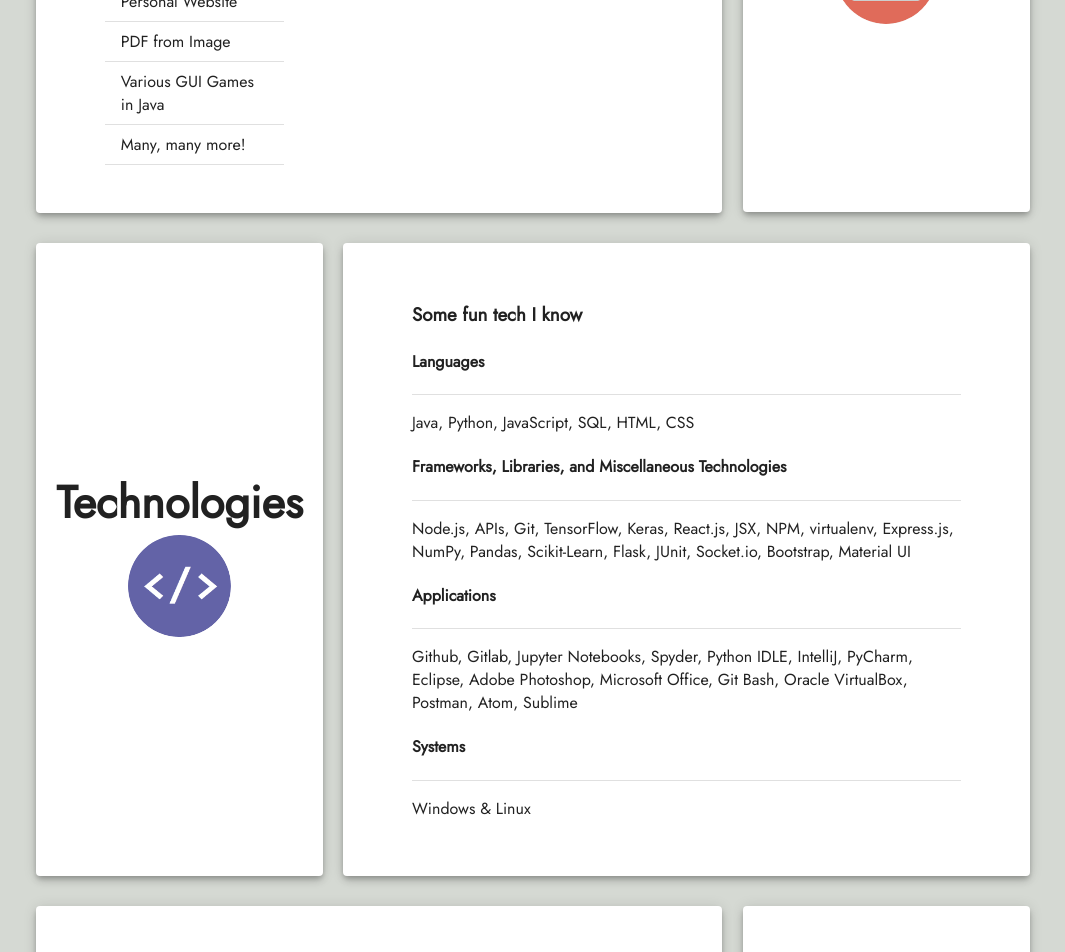
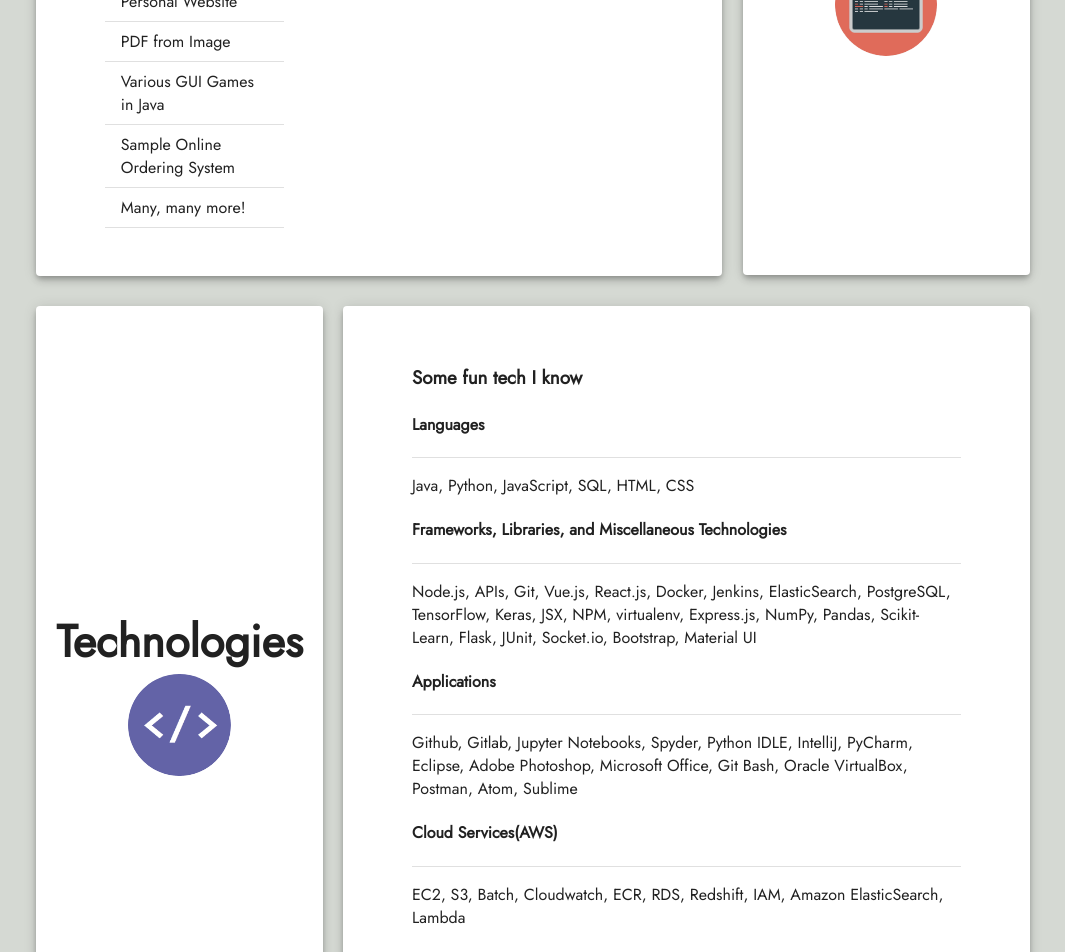
Before and after one commit to jack-denson/personal-site, a React (Create React App) app: page / in a window 1280 px wide. Shown: the part 980-1932 px from the top of the page, without its empty margins (102-1167 px from the left). Built offline with nearby package versions, Linux system fonts and the light colour scheme.

Commit message:
Added some newer qualifications

```diff
--- a/src/App.js
+++ b/src/App.js
@@ -42,10 +42,13 @@
       <p>Java, Python, JavaScript, SQL, HTML, CSS</p>
       <h4>Frameworks, Libraries, and Miscellaneous Technologies</h4>
       <Divider />
-      <p>Node.js, APIs, Git, TensorFlow, Keras, React.js, JSX, NPM, virtualenv, Express.js, NumPy, Pandas, Scikit-Learn, Flask, JUnit, Socket.io, Bootstrap, Material UI</p>
+      <p>Node.js, APIs, Git, Vue.js, React.js, Docker, Jenkins, ElasticSearch, PostgreSQL, TensorFlow, Keras, JSX, NPM, virtualenv, Express.js, NumPy, Pandas, Scikit-Learn, Flask, JUnit, Socket.io, Bootstrap, Material UI</p>
       <h4>Applications</h4>
       <Divider />
       <p>Github, Gitlab, Jupyter Notebooks, Spyder, Python IDLE, IntelliJ, PyCharm, Eclipse, Adobe Photoshop, Microsoft Office, Git Bash, Oracle VirtualBox, Postman, Atom, Sublime</p>
+      <h4>Cloud Services(AWS)</h4>
+      <Divider />
+      <p>EC2, S3, Batch, Cloudwatch, ECR, RDS, Redshift, IAM, Amazon ElasticSearch, Lambda </p>
       <h4>Systems</h4>
       <Divider />
       <p>Windows & Linux</p>
--- a/src/ProjectSelector.js
+++ b/src/ProjectSelector.js
@@ -48,6 +48,11 @@
             <li key="bullet3">Also includes a basketball free-thrower and a connect-the-dots game of my own design(based on my graph-paper doodles)</li>
             <li key="bullet4">Also built a simple menu to select from these games and launch them.</li>
             <li key="bullet5">Mostly built using JFrames and Java's awt library.</li>
+          </ul>,
+      'Sample Online Ordering System':<ul>
+            <li key="bullet1">This project is in it's nascent stages, but I have started working on the the layout and data functionality for an online store.</li>
+            <li key="bullet2">I would love to get some exposure to online payment frameworks like Stripe, and get some experience in the e-commerce space. </li>
+            <li key="bullet3">Have started building the front-end of the site in Vue.</li>
           </ul>,
       'Many, many more!' :<div><p>This list is not even close to exhaustive, I have been building projects since I was 11!</p>
       <p>I have used a number of other frameworks, languages, and technologies to build many more projects, including:</p>
```
